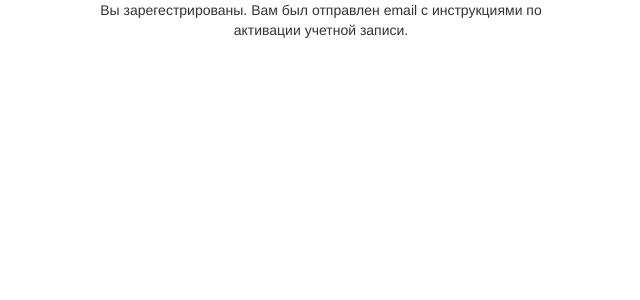
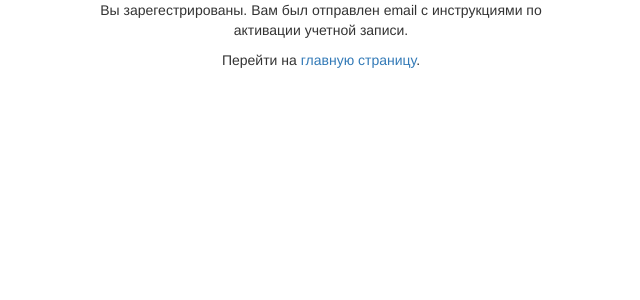
Before and after one commit to qscgyjqscgyj/scriptogenerator, a Django app: template main/templates/registration/registration_complete.html in a window 1280 px wide. Shown: the top 300 px of the page, without its empty margins (323-963 px from the left). Run offline with Django 3.2, Linux system fonts and the light colour scheme; the template is opened without the code that fills it, so the values that code supplies are empty; some libraries are stand-ins or nearby versions.

Commit message:
deploy: 2017-01-23 18:26:06

```diff
--- a/main/templates/registration/activation_complete.html
+++ b/main/templates/registration/activation_complete.html
@@ -7,6 +7,7 @@
     <div class="row row-centered">
         <div class="col-md-12 col-centered">
             <p>{% trans "Ваш аккаунт активирован" %}</p>
+            <p>Перейти на <a href="{% url 'main' %}">главную страницу</a>.</p>
         </div>
     </div>
 {% endblock %}
--- a/main/templates/registration/password_change_done.html
+++ b/main/templates/registration/password_change_done.html
@@ -7,6 +7,7 @@
     <div class="row row-centered">
         <div class="col-md-12 col-centered">
             <p>{% trans "Пароль изменен" %}</p>
+            <p>Перейти на <a href="{% url 'main' %}">главную страницу</a>.</p>
         </div>
     </div>
 {% endblock %}
--- a/main/templates/registration/registration_complete.html
+++ b/main/templates/registration/registration_complete.html
@@ -7,6 +7,7 @@
     <div class="row row-centered">
         <div class="col-md-12 col-centered">
             <p>{% trans "Вы зарегестрированы. Вам был отправлен email с инструкциями по активации учетной записи." %}</p>
+            <p>Перейти на <a href="{% url 'main' %}">главную страницу</a>.</p>
         </div>
     </div>
 {% endblock %}
```
